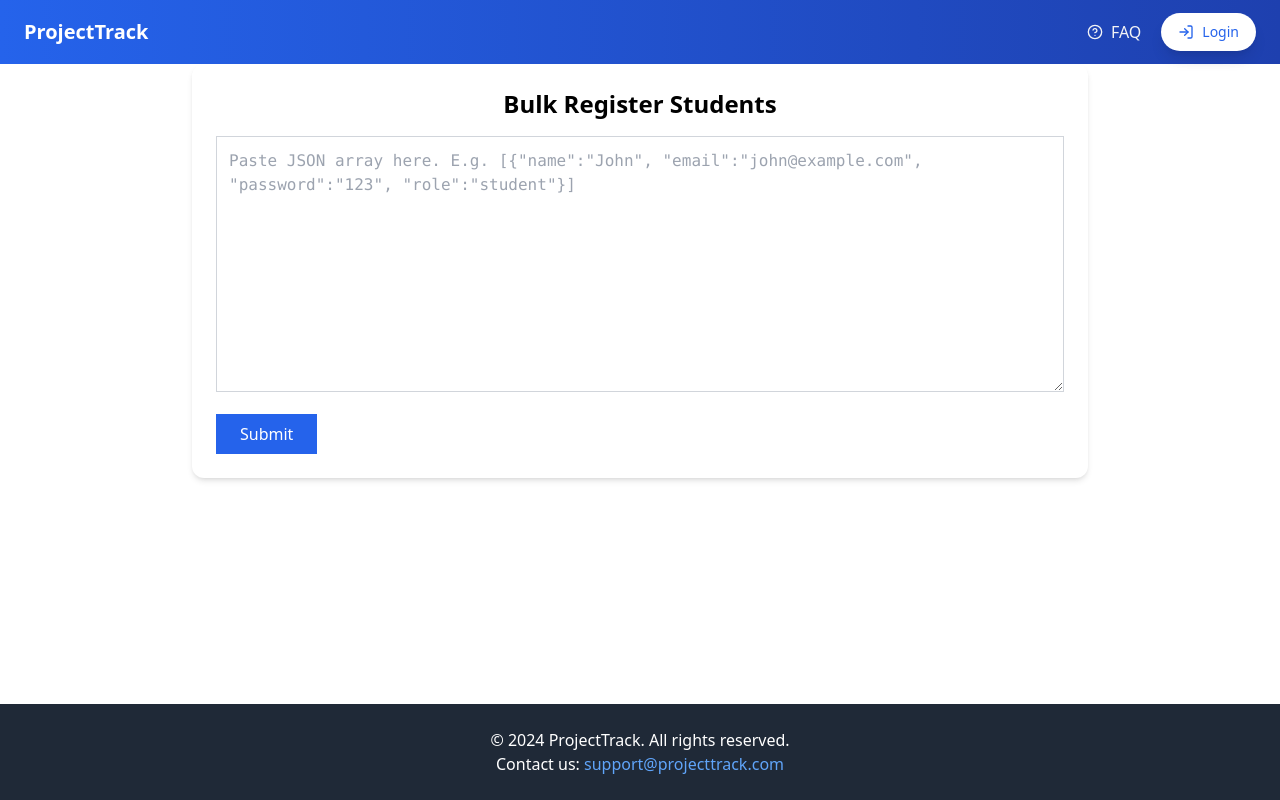
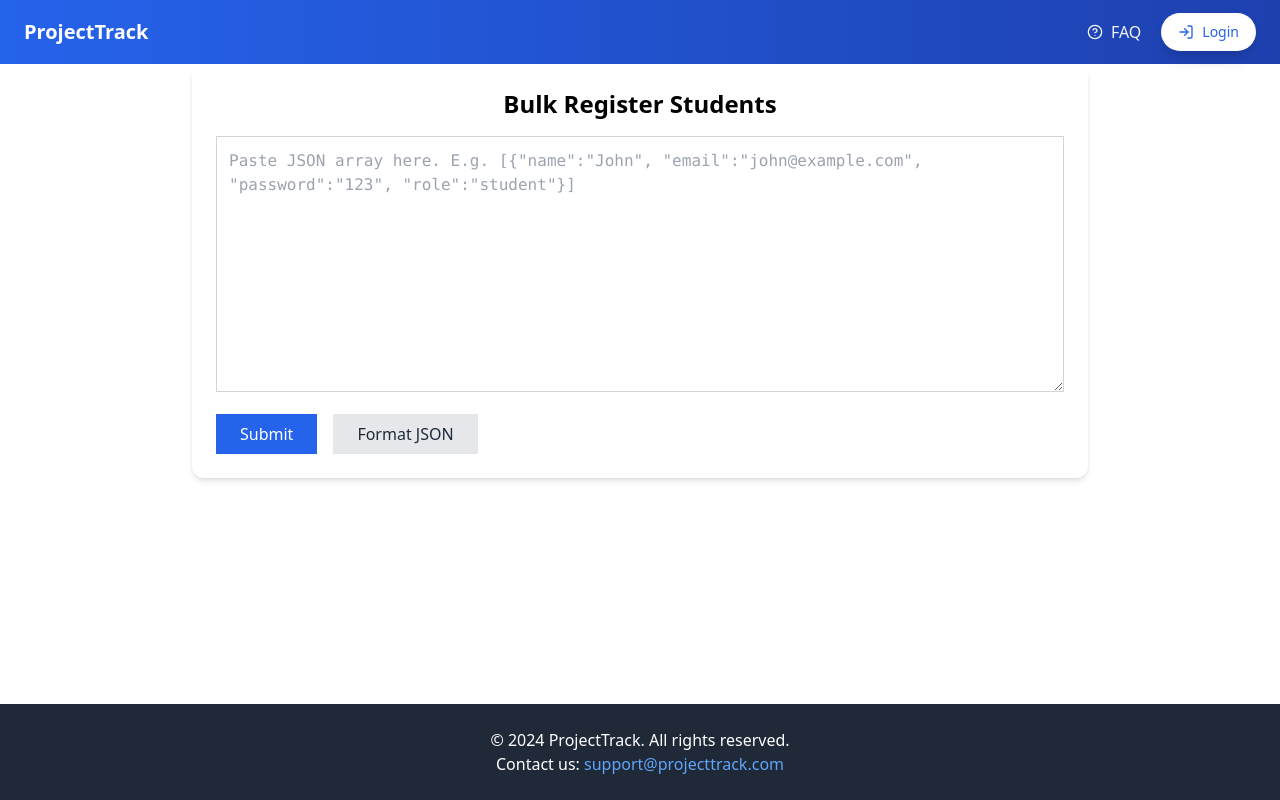
Before and after one commit to SumitBachhav/projectTrack, a React (Vite) app in the folder frontend/: page /coordinator/bulkRegister in a window 1280 px wide. Built offline with nearby package versions, Linux system fonts and the light colour scheme.

Commit message:
bulkregister error fix

```diff
--- a/frontend/src/App.tsx
+++ b/frontend/src/App.tsx
@@ -68,7 +68,7 @@ import FAQ from './components/FAQ'; // Import FAQ component
 import SendEmailForm from './components/coordinator/SendEmailForm'
 
 import InviteRequestsPage from './components/student/InviteRequestsPage';
-import BulkStudentRegister from './components/BulkStudentRegister.js';
+import BulkStudentRegister from './components/coordinator/BulkStudentRegister.js';
 
 // @ts-ignore
 const ProtectedRoute = ({ children }) => {
--- a/frontend/src/components/BulkStudentRegister.tsx
+++ b/frontend/src/components/coordinator/BulkStudentRegister.tsx
@@ -8,9 +8,17 @@ type User = {
   role: string;
 };
 
+type SafeUser = Omit<User, "password">;
+
 type RegistrationResult = {
-  successfulUsers: User[];
-  failedUsers: { user: User; reason: string }[];
+  successfulUsers: SafeUser[];
+  failedUsers: { user: SafeUser; reason: string }[];
+};
+
+type ApiResponse<T> = {
+  statusCode: number;
+  data: T;
+  message: string;
 };
 
 const BulkStudentRegister: React.FC = () => {
@@ -23,6 +31,11 @@ const BulkStudentRegister: React.FC = () => {
     setError(null);
     setResult(null);
 
+    if (!jsonInput.trim()) {
+      setError("Input cannot be empty.");
+      return;
+    }
+
     try {
       const parsedData: User[] = JSON.parse(jsonInput);
 
@@ -33,15 +46,34 @@ const BulkStudentRegister: React.FC = () => {
 
       setLoading(true);
 
-      const response = await axios.post(`${import.meta.env.VITE_API_URL}/api/v1/user/bulkRegister`, parsedData, { withCredentials: true }); // Change this to your actual route
+      const response = await axios.post<ApiResponse<RegistrationResult>>(
+        `${import.meta.env.VITE_API_URL}/api/v1/user/bulkRegister`,
+        parsedData,
+        { withCredentials: true }
+      );
+
       const { successfulUsers, failedUsers } = response.data.data;
 
       setResult({ successfulUsers, failedUsers });
     } catch (err: any) {
       console.error(err);
-      setError("Invalid JSON input or server error.");
+
+      if (axios.isAxiosError(err) && err.response?.data?.message) {
+        setError(err.response.data.message);
+      } else {
+        setError("Invalid JSON input. Make sure it is a properly formatted array of objects.");
+      }
     } finally {
       setLoading(false);
+    }
+  };
+
+  const formatJson = () => {
+    try {
+      const formatted = JSON.stringify(JSON.parse(jsonInput), null, 2);
+      setJsonInput(formatted);
+    } catch {
+      setError("Cannot format invalid JSON");
     }
   };
 
@@ -56,13 +88,22 @@ const BulkStudentRegister: React.FC = () => {
         onChange={(e) => setJsonInput(e.target.value)}
       />
 
+      <div className="flex gap-4 mt-4">
         <button
           onClick={handleSubmit}
           disabled={loading}
-        className="mt-4 px-6 py-2 bg-blue-600 text-white rounded-md hover:bg-blue-700 transition-all"
+          className="px-6 py-2 bg-blue-600 text-white rounded-md hover:bg-blue-700 transition-all"
         >
           {loading ? "Registering..." : "Submit"}
         </button>
+
+        <button
+          onClick={formatJson}
+          className="px-6 py-2 bg-gray-200 text-gray-800 rounded-md hover:bg-gray-300 transition-all"
+        >
+          Format JSON
+        </button>
+      </div>
 
       {error && (
         <div className="mt-4 text-red-600 font-semibold">{error}</div>
--- a/frontend/src/components/coordinator/CoordinatorDashboard.jsx
+++ b/frontend/src/components/coordinator/CoordinatorDashboard.jsx
@@ -59,13 +59,13 @@ const CoordinatorDashboard = () => {
         {/* Manage Groups */}
         <div className="grid grid-cols-1 sm:grid-cols-2 lg:grid-cols-3 gap-6">
           <div className="bg-gray-50 p-6 rounded-lg shadow-md">
-            <h3 className="text-xl font-semibold text-gray-700 mb-4">Manage Student Groups</h3>
-            <p className="text-lg text-gray-500">View and manage project groups.</p>
+            <h3 className="text-xl font-semibold text-gray-700 mb-4">Register Students</h3>
+            <p className="text-lg text-gray-500">Register students .</p>
             <button
-              onClick={() => navigate('/coordinator/manageGroups')}
+              onClick={() => navigate('/coordinator/bulkRegister')}
               className="mt-4 w-full py-2 bg-blue-500 text-white rounded-md hover:bg-blue-600 transition duration-200"
             >
-              Manage Groups
+              Register
             </button>
           </div>
 
```
Lines whose indentation alone changed are shown as unchanged.
